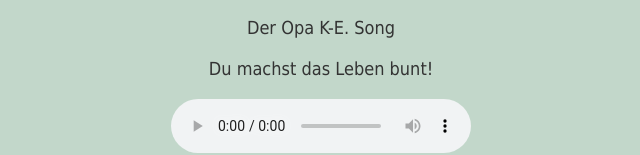
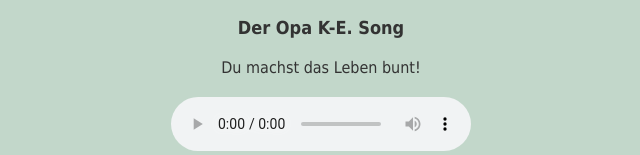
Before and after one commit to Socke1/Song, a plain HTML site: page index.html in a window 1280 px wide. Shown: the part 353-508 px from the top of the page, without its empty margins (319-959 px from the left). Drawn offline with Linux system fonts and the light colour scheme.

Commit message:
title, font2

```diff
--- a/index.html
+++ b/index.html
@@ -3,6 +3,7 @@
 <head>
     <meta charset="UTF-8">
     <meta name="viewport" content="width=device-width, initial-scale=1.0">
+	<title>Der K-E. Song</title>
     <title>Simple MP3 Player</title>
     <style>
         body {
@@ -38,6 +39,13 @@
             font-size: 18px;
             color: #333;
             font-family: 'Tahoma', sans-serif;
+			font-weight: bold;
+        }
+		.message2 {
+            margin: 20px 0;
+            font-size: 16px;
+            color: #333;
+            font-family: 'Tahoma', sans-serif;
         }
     </style>
 </head>
@@ -45,7 +53,7 @@
     <div class="center-content">
         <img src="test.png" alt="Cover Image" style="width:300px;height:auto;">
 		<p class="message">Der Opa K-E. Song</p>
-		<p class="message">Du machst das Leben bunt!</p>
+		<p class="message2">Du machst das Leben bunt!</p>
         <audio controls>
             <source src="song.mp3" type="audio/mpeg">
             Your browser does not support the audio element.
```
